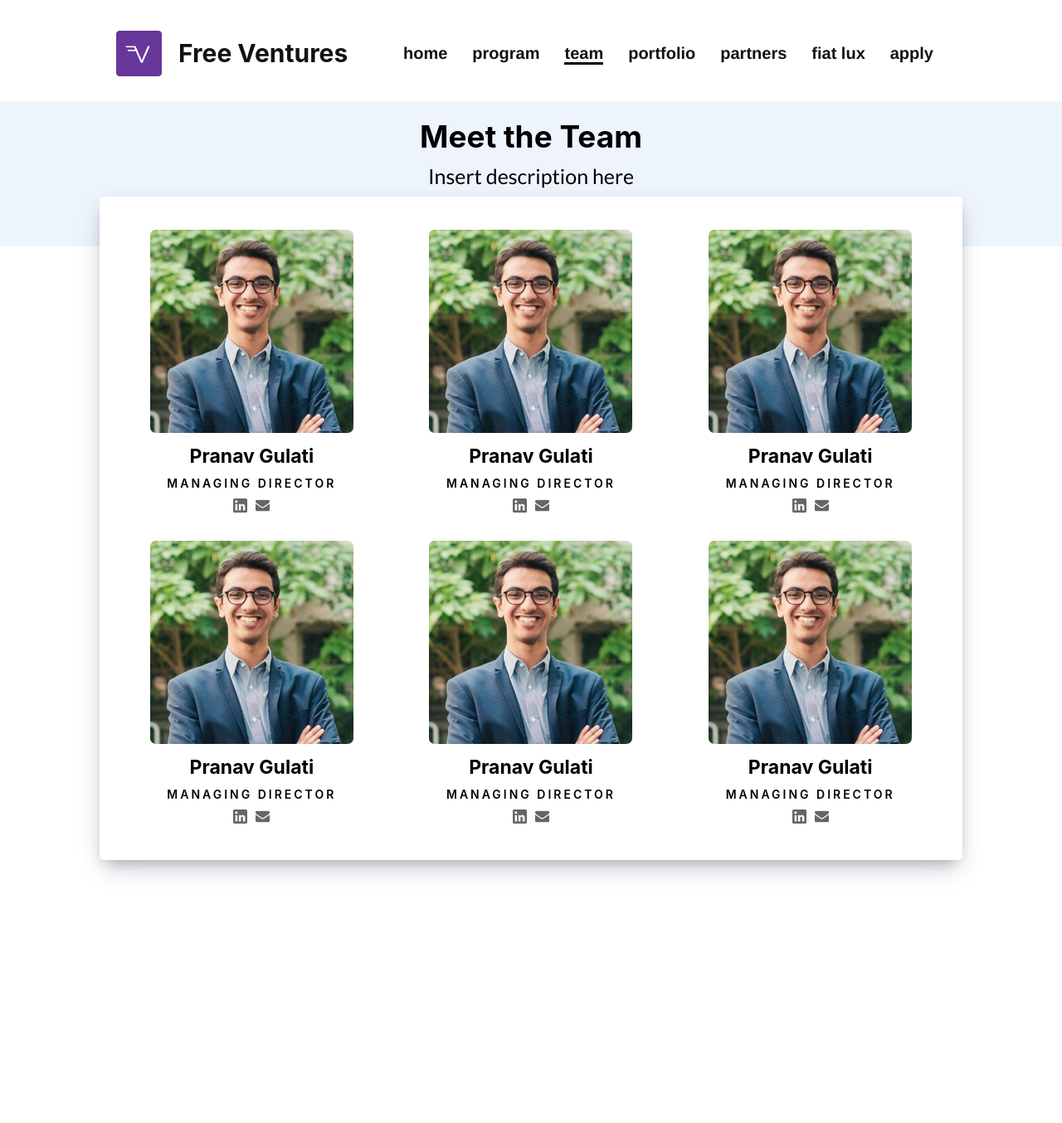
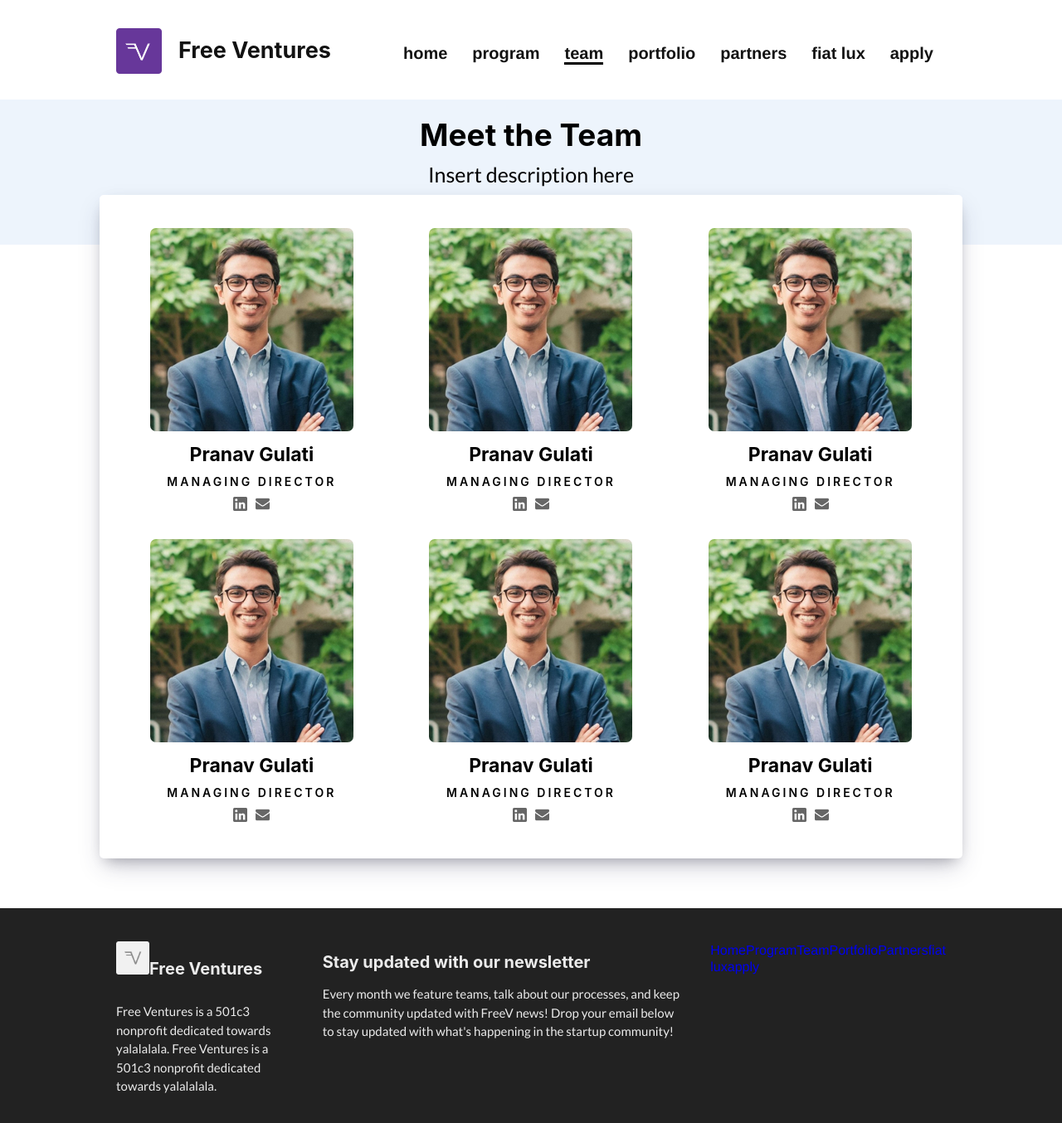
Before and after one commit to adhivd/freev-website, a React (Create React App) app: page /team in a window 1280 px wide. Shown: the top 1354 px of the page at 83% size. Before the commit the page ends 1097 px from the top, so only its background shows below. Built offline with nearby package versions, Linux system fonts and the light colour scheme.

Commit message:
footer, small stuff

```diff
--- a/src/App.js
+++ b/src/App.js
@@ -2,6 +2,7 @@ import React from 'react';
 import Header from './Components/Header.js';
 import Home from './Components/Home.js';
 import Team from './Components/Team.js';
+import Footer from './Components/Footer.js'
 
 import { BrowserRouter as Router, Route } from "react-router-dom";
 
@@ -14,6 +15,7 @@ function App() {
           <Header />
           <Route exact path="/" component={Home} />
           <Route exact path="/team" component={Team} />
+          <Footer />
         </div>
       </Router>
   );
--- /dev/null
+++ b/src/Components/Footer.js
@@ -0,0 +1,41 @@
+import React from 'react';
+import logo from './../assets/freev-white.png';
+import logogray from './../assets/freev-gray.png';
+
+import { Link } from "react-router-dom";
+
+
+import './../styles/Footer.css';
+import './../styles/App.css';
+
+
+function Footer() {
+
+  return (
+      <div className="footer">
+        <div className="container">
+            <span>
+                <img src={logogray} alt="FreeV Logo" />
+                <h1>Free Ventures</h1>
+                <p>Free Ventures is a 501c3 nonprofit dedicated towards yalalalala. Free Ventures is a 501c3 nonprofit dedicated towards yalalalala.</p>
+            </span>
+            <span>
+                <h1>Stay updated with our newsletter</h1>
+                <p>Every month we feature teams, talk about our processes, and keep the community updated with FreeV news! Drop your email below to stay updated with what's happening in the startup community!</p>
+            </span>
+            <span>
+                <Link exact to="/">Home</Link>
+                <Link to="/program">Program</Link>
+                <Link to="/team">Team</Link>
+                <Link to="/portfolio">Portfolio</Link>
+                <Link to="/partners">Partners</Link>
+                <Link to="/fiatlux">fiat lux</Link>
+                <Link to="/apply">apply</Link>
+            </span>
+
+        </div>
+      </div>
+  );
+}
+
+export default Footer;
--- a/src/Components/Header.js
+++ b/src/Components/Header.js
@@ -13,8 +13,11 @@ function Header() {
   return (
       <header className="header">
         <div className="container">
-            <img src={logo} alt="free v logo"/>
-            <h1>Free Ventures</h1>
+            <div className="logo">
+                <img src={logo} alt="free v logo"/>
+                <h1>Free Ventures</h1>
+            </div>
+
             <div className="nav">
                 <ul>
                     <li><NavLink exact to="/" activeClassName="activeLinkStyle" >home</NavLink></li>
--- a/src/Components/Home.js
+++ b/src/Components/Home.js
@@ -118,7 +118,7 @@ function Home() {
                 </div>
             </div>
         </div>
-        <div className="tiers">
+        <div className="tiers homeSection">
             <div className="container">
                 <h2>What we offer</h2>
                 <div className="three-grid">
@@ -140,7 +140,7 @@ function Home() {
                 </div>
             </div>
         </div>
-        <div className="portfolio">
+        <div className="portfolio homeSection">
             <div className="container">
                 <h2>Selected portfolio</h2>
                 <div className="three-grid">
@@ -149,7 +149,7 @@ function Home() {
                 <Link to="/portfolio" className="genericButton">See all our portfolio companies</Link>
             </div>
         </div>
-        <div className="sponsors">
+        <div className="sponsors homeSection">
             <div className="container">
                 <h2>Our partners</h2>
                 <p>These sponsors help make FreeV and our accelerator possible with their support and resources</p>
--- a/src/Components/HomeCompany.js
+++ b/src/Components/HomeCompany.js
@@ -8,7 +8,6 @@ import './../styles/Home.css';
 class HomeCompany extends React.Component {
 
     render() {
-
 
         let tags = this.props.tags.map((tag) => {
             const tagStyle = {
--- a/src/styles/App.css
+++ b/src/styles/App.css
@@ -14,8 +14,7 @@ section {
 }
 
     .container h2:first-child {
-        font-size: 34px;
-        margin: 0;
+
     }
 
 .header {
@@ -33,18 +32,24 @@ section {
         width: 55px;
         display: inline-block;
         position: relative;
-        top: 17px;
+        top: 14px
     }
 
     .header h1 {
         display: inline-block;
-        font-size: 30px;
+        font-size: 27px;
         position: relative;
         left: 20px;
+        bottom: 5px;
     }
 
     .header .container {
         max-width: 1000px;
+        padding: 0;
+    }
+
+    .header .logo {
+        display: inline-block;
     }
 
 .nav {
--- /dev/null
+++ b/src/styles/Footer.css
@@ -0,0 +1,38 @@
+.footer {
+    width: 100%;
+    background-color: #222222;
+    margin: 0;
+    height: auto;
+    padding: 40px 0;
+    color: #ebebeb;
+}
+
+    h1 {
+        font-size: 20px;
+    }
+
+    p {
+        font-size: 15px;
+        line-height: 1.5;
+    }
+
+    .footer .container {
+        display: grid;
+        grid-template-columns: 1fr 2fr 1fr;
+        grid-column-gap: 30px;
+        grid-row-gap: 30px;
+    }
+
+    .footer span:nth-child(1) img {
+        width: 40px;
+        display: inline-block
+    }
+
+    .footer span:nth-child(1) h1 {
+        display: inline-block;
+        font-size: 20px;
+    }
+
+    .footer span:nth-child(1) p {
+        line-height: 1.5;
+    }
--- a/src/styles/Home.css
+++ b/src/styles/Home.css
@@ -111,6 +111,11 @@ a {
     .genericButton:hover {
         background-color: #533178
     }
+
+.homeSection h2 {
+    font-size: 34px;
+    margin: 0;
+}
 
 
 
@@ -316,11 +321,16 @@ a {
         grid-template-columns: 1fr 1fr 1fr 1fr;
         grid-column-gap: 30px;
         grid-row-gap: 30px;
-        padding: 30px 0;
+        padding: 30px 0 40px 0;
     }
 
     .four-grid img {
         margin: 0 auto;
+        width: 100%;
+    }
+
+    .sponsors .genericButton {
+        margin-bottom: 30px;
     }
 
 
```
Also changed, not shown: src/assets/freev-gray.png (added), src/assets/freev-white.png (added).
